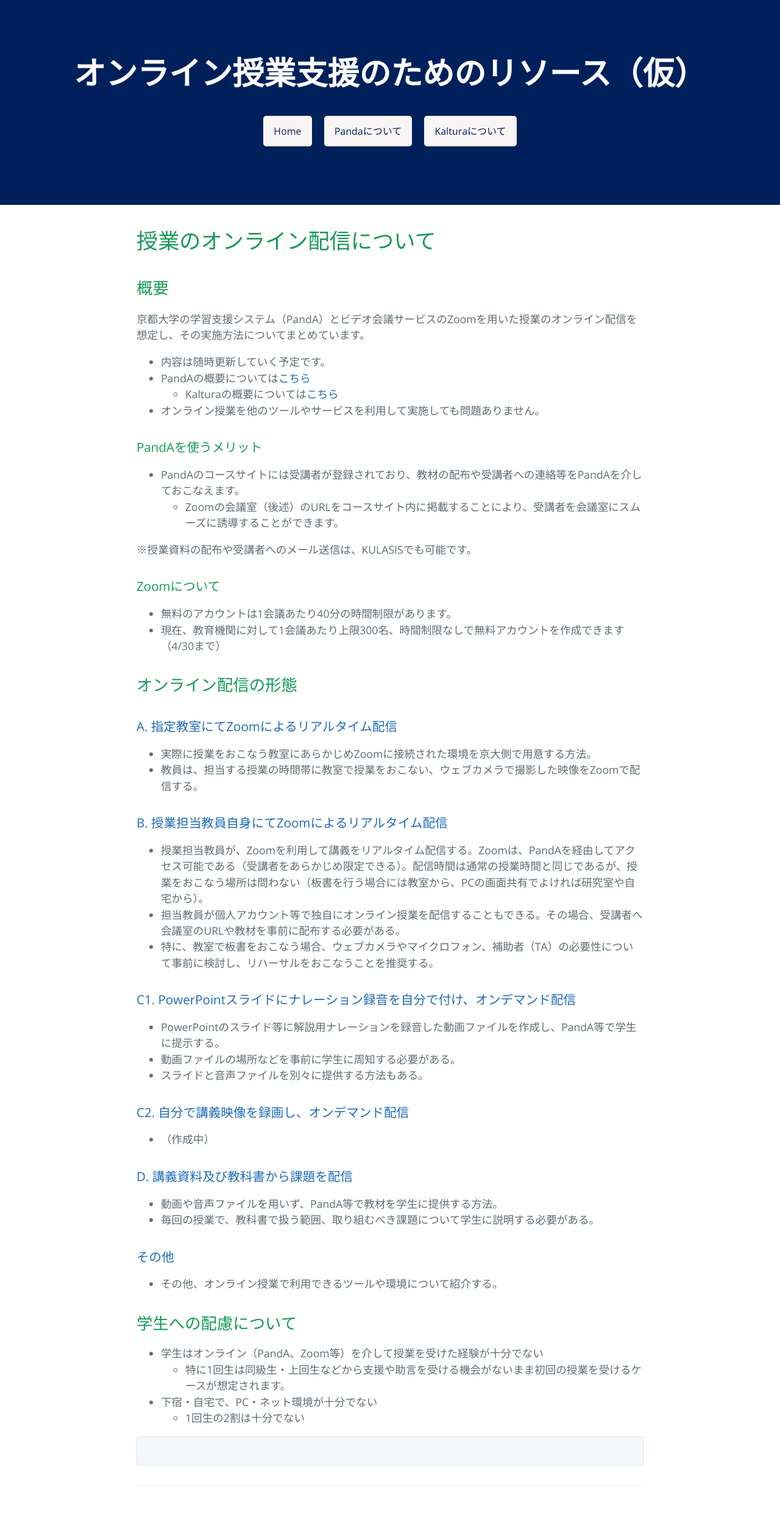
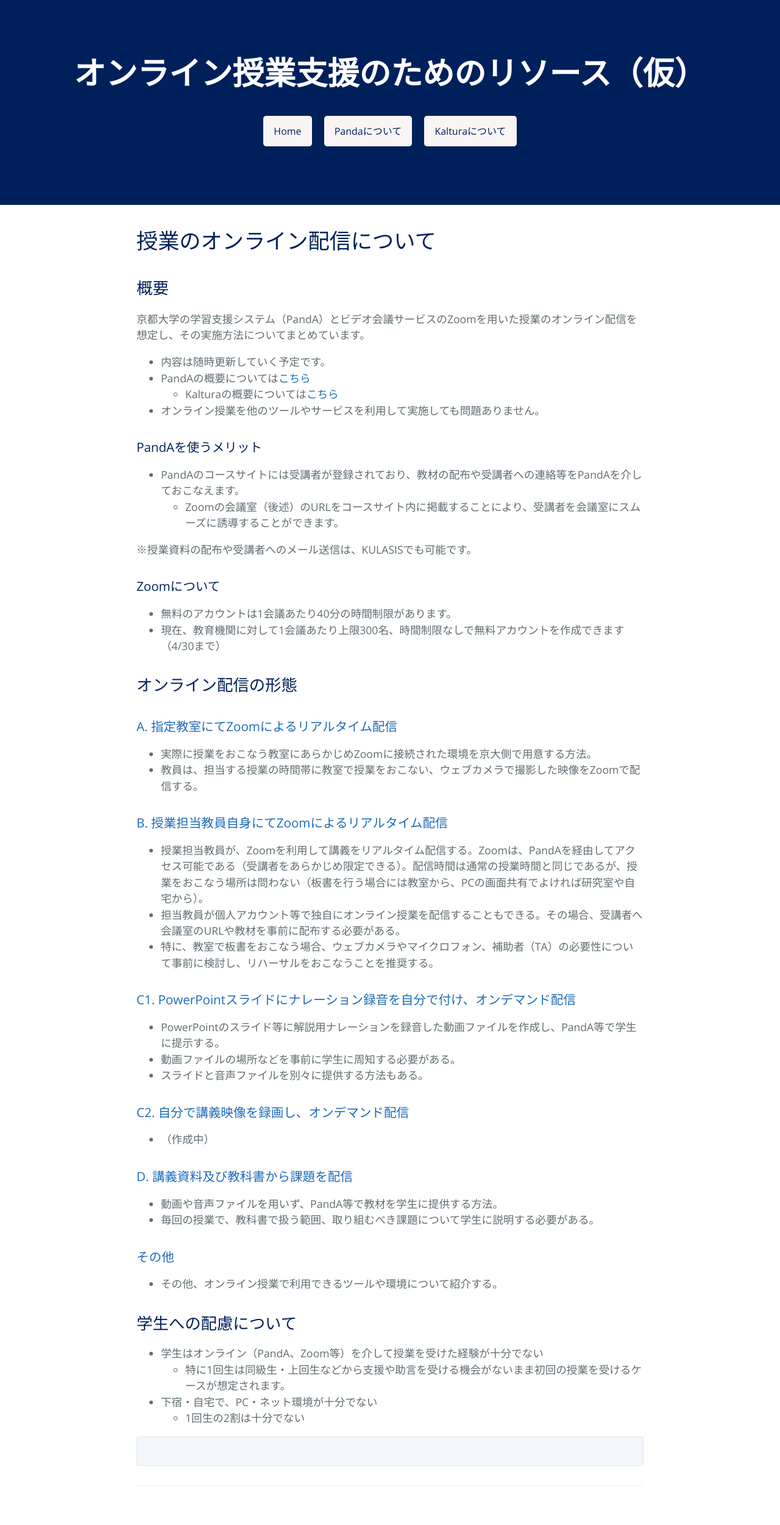
Before and after one commit to isankadn/oe, a Jekyll site: the page built from index.md, in a window 1280 px wide. Shown: the whole page at 61% size. Built offline with Jekyll 4.4.1, drawn with Linux system fonts in a browser that asks for light colours.

Commit message:
color change

```diff
--- a/css/cayman.css
+++ b/css/cayman.css
@@ -160,7 +160,7 @@ a:hover { text-decoration: underline; }
 @media screen and (min-width: 42em) and (max-width: 64em) { .main-content { padding: 2rem 4rem; font-size: 1.1rem; } }
 @media screen and (max-width: 42em) { .main-content { padding: 2rem 1rem; font-size: 1rem; } }
 .main-content img { max-width: 100%; }
-.main-content h1, .main-content h2, .main-content h3, .main-content h4, .main-content h5, .main-content h6 { margin-top: 2rem; margin-bottom: 1rem; font-weight: normal; color: #159957; }
+.main-content h1, .main-content h2, .main-content h3, .main-content h4, .main-content h5, .main-content h6 { margin-top: 2rem; margin-bottom: 1rem; font-weight: normal; color: #00205b; }
 .main-content p { margin-bottom: 1em; }
 .main-content code { padding: 2px 4px; font-family: Consolas, "Liberation Mono", Menlo, Courier, monospace; font-size: 0.9rem; color: #567482; background-color: #f3f6fa; border-radius: 0.3rem; }
 .main-content pre { padding: 0.8rem; margin-top: 0; margin-bottom: 1rem; font: 1rem Consolas, "Liberation Mono", Menlo, Courier, monospace; color: #567482; word-wrap: normal; background-color: #f3f6fa; border: solid 1px #dce6f0; border-radius: 0.3rem; }
```
